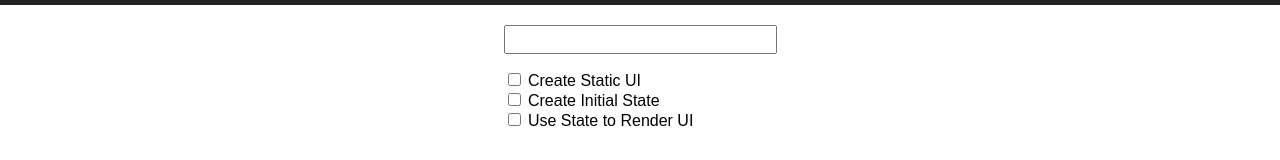
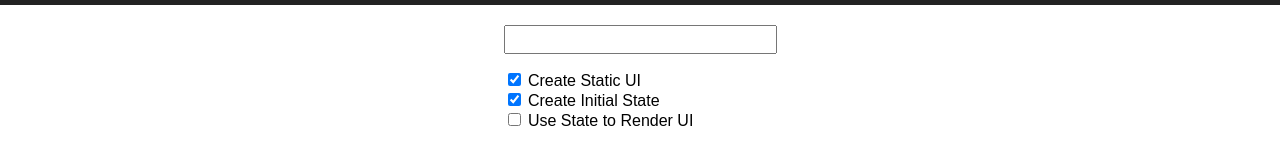
Before and after one commit to NicholasMurray/react-redux, a React (Create React App) app: page / in a window 1280 px wide. Shown: the part 185-345 px from the top of the page. Built offline with nearby package versions, Linux system fonts and the light colour scheme.

Commit message:
Added Global State Object

```diff
--- a/src/App.js
+++ b/src/App.js
@@ -16,15 +16,13 @@ class App extends Component {
           </form>
           <div className="Todo-List">
             <ul>
-              <li>
-                <input type="checkbox" /> Create Static UI
-              </li>
-              <li>
-                <input type="checkbox" /> Create Initial State
-              </li>
-              <li>
-                <input type="checkbox" /> Use State to Render UI
-              </li>
+              {
+                this.props.todos.map((todo) => (
+                  <li id={todo.id}>
+                    <input type="checkbox" defaultChecked={todo.isCompleted} /> {todo.description}
+                  </li>
+                ))
+              }
             </ul>
           </div>
         </div>
--- a/src/index.js
+++ b/src/index.js
@@ -4,5 +4,11 @@ import './index.css';
 import App from './App';
 import registerServiceWorker from './registerServiceWorker';
 
-ReactDOM.render(<App />, document.getElementById('root'));
+const state = [
+    { id: 1, description: 'Create Static UI', isCompleted: true },
+    { id: 2, description: 'Create Initial State', isCompleted: true },
+    { id: 3, description: 'Use State to Render UI', isCompleted: false },
+]
+
+ReactDOM.render(<App todos={state} />, document.getElementById('root'));
 registerServiceWorker();
```
